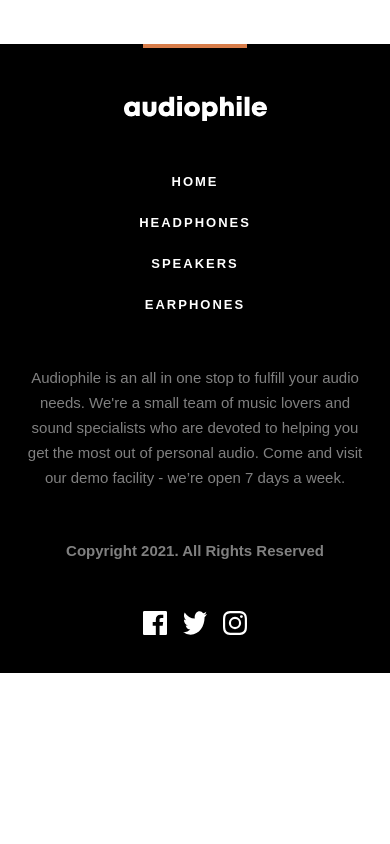
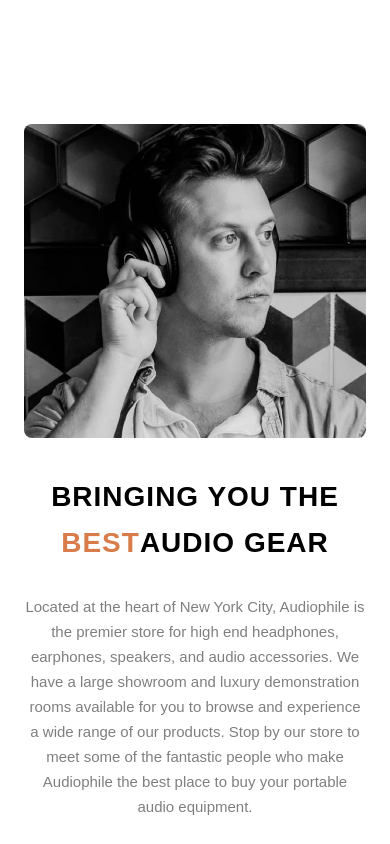
Before and after one commit to smccourtb/audiophile-ecommerce-website, a React (Create React App) app: page / in a window 390 px wide. Shown: the part 2860-3704 px from the top of the page. Before the commit the page ends 3533 px from the top, so only its background shows below. Built offline with nearby package versions, Linux system fonts and the light colour scheme.

Commit message:
story section for mobile layout complete

```diff
--- a/src/components/Home.jsx
+++ b/src/components/Home.jsx
@@ -5,6 +5,7 @@
 import EarphoneImage from "../assets/shared/desktop/image-category-thumbnail-earphones.png";
 import styled from "styled-components/macro";
 import FeaturedProducts from "./FeaturedProducts";
+import Story from "./Story";
 
 const Content = styled.div`
   display: flex;
@@ -59,6 +60,7 @@
           />
         </CategorieContainer>
         <FeaturedProducts />
+        <Story />
       </Content>
     </>
   );
--- /dev/null
+++ b/src/components/Story.jsx
@@ -0,0 +1,68 @@
+import StoryImgMobile from "../assets/shared/mobile/image-best-gear.jpg";
+import styled from "styled-components/macro";
+
+const StoryContainer = styled.section`
+  display: flex;
+  flex-direction: column;
+  width: 100%;
+  gap: 32px;
+  padding: 80px 0 120px 0;
+`;
+const StoryImage = styled.img`
+  border-radius: 8px;
+`;
+
+const StoryHeader = styled.h3`
+  font-style: normal;
+  font-weight: bold;
+  font-size: 28px;
+  line-height: 38px;
+  text-align: center;
+  letter-spacing: 1px;
+  text-transform: uppercase;
+  color: #000000;
+  padding-top: 8px;
+`;
+
+const StoryDescription = styled.p`
+  font-style: normal;
+  font-weight: 500;
+  font-size: 15px;
+  line-height: 25px;
+  /* or 167% */
+
+  text-align: center;
+
+  color: #000000;
+
+  mix-blend-mode: normal;
+  opacity: 0.5;
+`;
+
+const SpecialWord = styled(StoryHeader)`
+  color: #d87d4a;
+  display: inline-block;
+  letter-spacing: 1px;
+`;
+
+const Story = () => {
+  return (
+    <StoryContainer>
+      <StoryImage src={StoryImgMobile} alt="" />
+      <StoryHeader>
+        Bringing you the <SpecialWord>BEST</SpecialWord>
+        audio gear
+      </StoryHeader>
+      <StoryDescription>
+        Located at the heart of New York City, Audiophile is the premier store
+        for high end headphones, earphones, speakers, and audio accessories. We
+        have a large showroom and luxury demonstration rooms available for you
+        to browse and experience a wide range of our products. Stop by our store
+        to meet some of the fantastic people who make Audiophile the best place
+        to buy your portable audio equipment.
+      </StoryDescription>
+    </StoryContainer>
+  );
+};
+
+export default Story;
```
